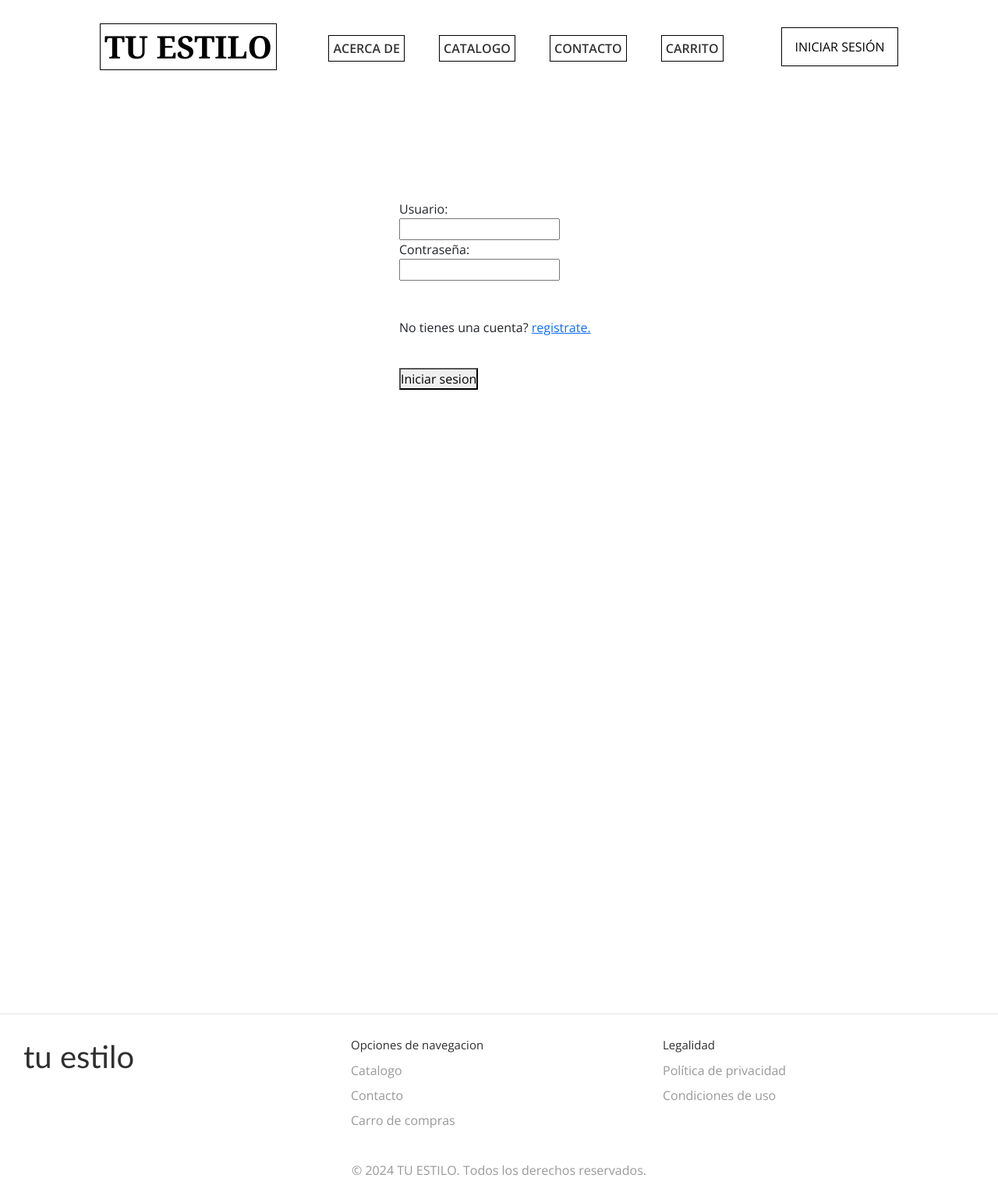
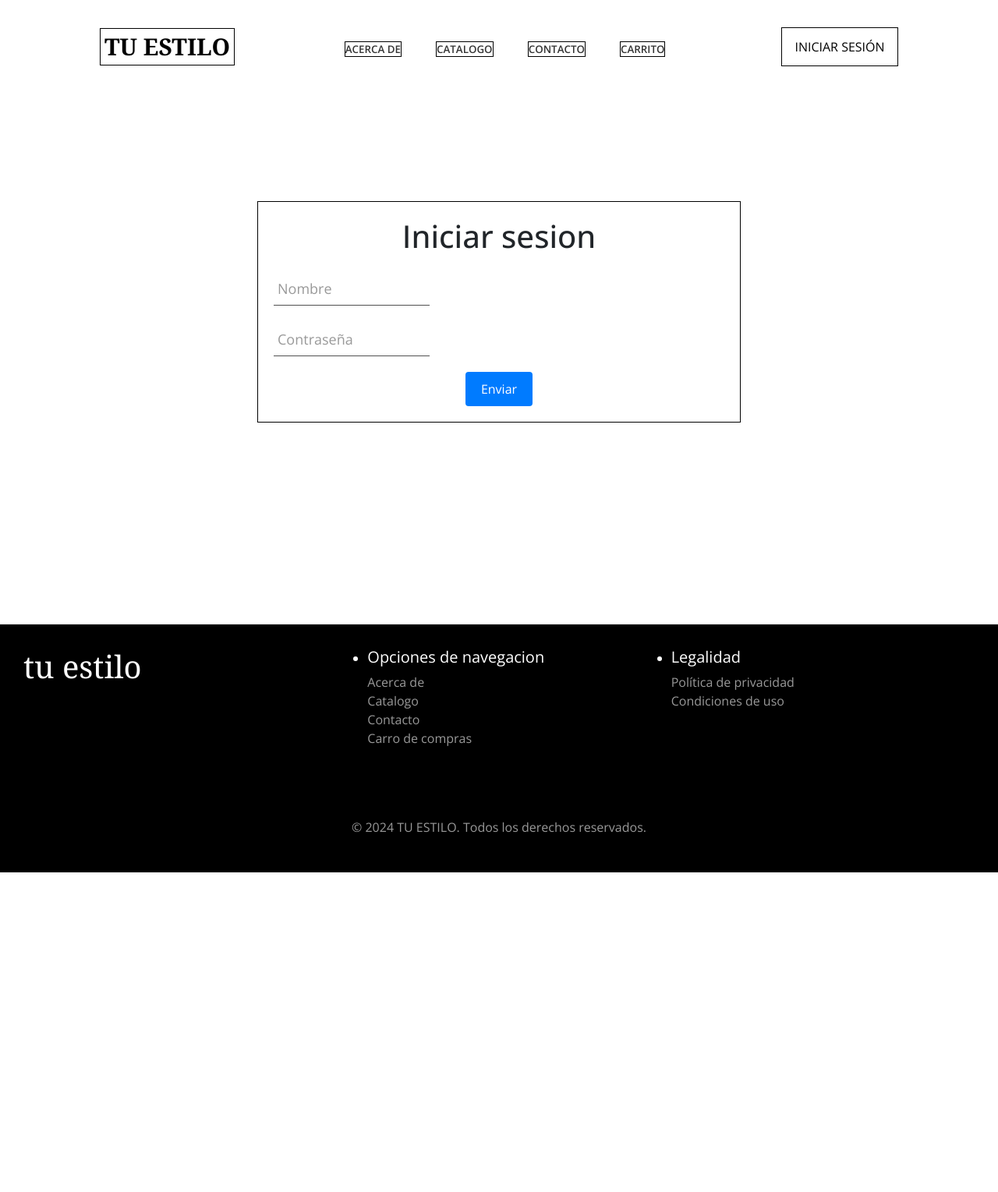
Before and after one commit to matiasfel/UNI-TUESTILO, a Django app: page /accounts/login/ in a window 1280 px wide. Shown: the whole page at 78% size. After the commit the page ends 1119 px from the top, so only its background shows below. Run offline with Django 4.2, Linux system fonts and the light colour scheme; some libraries are stand-ins or nearby versions; some web fonts are replaced.

Commit message:
Update all

```diff
--- a/tuestilo/static/css/styles.css
+++ b/tuestilo/static/css/styles.css
@@ -393,10 +400,182 @@
      /*  contents */
 /*  ----------------- */
 
- .container .row h2 {
+/* .carousel-caption {
+  position: absolute;
+  top: 0;
+  left: 0;
+  width: 100%;
+  height: 100%;
+  display: flex;
+  justify-content: center;
+  align-items: center;
+}
+
+.carousel-text {
+  position: absolute;
+  top: 50%;
+  left: 50%;
+  transform: translate(-50%, -50%);
+  background-color: rgba(255, 255, 255, 0.5);
+  padding: 20px;
+  color: white;
+  text-align: center;
+  width: 100%;
+}
+
+.carousel-text h1 {
+  color: #000000;
   font-family: Georgia, 'Times New Roman', Times, serif;
+  font-size: 10dvh;
+  font-weight: bold;
+} */
+
+.hero-section {
+  background: #ffffff;
+  padding: 300px 0;
+}
+
+.hero-section a {
+  text-decoration: none;
+}
+
+.hero-title {
+  color: black;
+  opacity: 0.5;
+  font-size: 10dvh;
+  font-weight: 700;
+  margin: 20px;
+  transition: 0.6s;
+}
+
+.hero-title:hover {
+  opacity: 1;
+}
+
+/* .hero-subtitle {
+  color: black;
+  font-size: 1.5rem;
+  margin-bottom: 30px;
   margin: 10px;
-   font-size: 15vw;
+} */
+
+/* Estilos para el formulario */
+
+.login-container {
+  display: flex;
+  justify-content: center;
+  align-items: center;
+  width: 100%;
+  height: 100vh;
+  background-color: #ffffff; /* Color de fondo opcional para propósitos de visualización */
+}
+
+.login-box {
+  border: 1px solid black;
+  width: 620px; /* Reducido el ancho para que sea más adecuado para pantallas */
+  padding: 20px; /* Añadido padding para separar el contenido del borde */
+  background-color: #fff; /* Fondo blanco para el formulario */
+}
+
+.login-box .login-title {
+  text-align: center;
+  margin-bottom: 20px; /* Espacio debajo del título */
+}
+
+.inputs {
+  margin-bottom: 20px; /* Espacio entre grupos de entradas */
+}
+
+.enviar {
+  text-align: center;
+}
+
+.enviar button {
+  padding: 10px 20px;
+  font-size: 16px;
+  background-color: #007bff;
+  color: #fff;
+  border: none;
+  border-radius: 4px;
+  cursor: pointer;
+}
+
+.enviar button:hover {
+  background-color: #0056b3;
+}
+
+/*  INPUTS  */
+
+  .wave-group {
+    position: relative;
+  }
+
+  .wave-group .input {
+    font-size: 16px;
+    padding: 10px 10px 10px 5px;
+    display: block;
+    width: 200px;
+    border: none;
+    border-bottom: 1px solid #515151;
+    background: transparent;
+  }
+
+  .wave-group .input:focus {
+    outline: none;
+  }
+
+  .wave-group .label {
+    color: #999;
+    font-size: 18px;
+    font-weight: normal;
+    position: absolute;
+    pointer-events: none;
+    left: 5px;
+    top: 10px;
+    display: flex;
+  }
+
+  .wave-group .label-char {
+    transition: 0.2s ease all;
+    transition-delay: calc(var(--index) * .05s);
+  }
+
+  .wave-group .input:focus ~ label .label-char,
+  .wave-group .input:valid ~ label .label-char {
+    transform: translateY(-20px);
+    font-size: 14px;
+    color: #5264AE;
+  }
+
+  .wave-group .bar {
+    position: relative;
+    display: block;
+    width: 200px;
+  }
+
+  .wave-group .bar:before,.wave-group .bar:after {
+    content: '';
+    height: 2px;
+    width: 0;
+    bottom: 1px;
+    position: absolute;
+    background: #5264AE;
+    transition: 0.2s ease all;
+    -moz-transition: 0.2s ease all;
+    -webkit-transition: 0.2s ease all;
+  }
+
+  .wave-group .bar:before {
+    left: 50%;
+  }
+
+  .wave-group .bar:after {
+    right: 50%;
+  }
+
+  .wave-group .input:focus ~ .bar:before,
+  .wave-group .input:focus ~ .bar:after {
+    width: 50%;
   }
 
 /* ------------------------------------- */
@@ -405,16 +584,22 @@
 
 .footer {
   display: flex;
-    flex-flow: row wrap;
-    padding: 30px 30px 20px 30px;
-    color: #2f2f2f;
-    background-color: #fff;
+  flex-wrap: wrap;
+  padding: 30px;
+  color: #ffffff;
+  background-color: #000000;
   border-top: 1px solid #e5e5e5;
-    margin-top: 100vh;
 }
 
 .footer > * {
-    flex:  1 100%;
+  flex: 1 100%;
+}
+
+.footer__logo {
+  font-family: Georgia, 'Times New Roman', Times, serif;
+  font-weight: 100;
+  text-transform: lowercase;
+  font-size: 2.5rem;
 }
 
 .footer__addr {
@@ -422,99 +607,60 @@
   margin-bottom: 2em;
 }
 
-  .footer__logo {
-    font-family: 'Gill Sans', 'Gill Sans MT', Calibri, 'Trebuchet MS', sans-serif, cursive;
+.footer__addr h1 {
+  font-size: 2.5rem;
   font-weight: 100;
-    text-transform: lowercase;
-    font-size: 2.5rem;
+  margin: 0;
 }
 
-  .footer__addr h2 {
-    margin-top: 1.3em;
-    font-size: 15px;
-    font-weight: 400;
+.footer__nav {
+  display: flex;
+  flex-wrap: wrap;
+}
+
+.nav__item {
+  flex: 1 50%;
+  margin-right: 1.25em;
 }
 
 .nav__title {
   font-weight: 400;
-    font-size: 15px;
+  font-size: 20px;
 }
 
-  .footer address {
-    font-style: normal;
-    color: #999;
-  }
-
-  .footer ul {
+.nav__ul {
   list-style: none;
   padding-left: 0;
 }
 
-  .footer li {
-    line-height: 2em;
-  }
-
-  .footer a {
-    text-decoration: none;
-  }
-
-  .footer__nav {
-    display: flex;
-      flex-flow: row wrap;
-  }
-
-  .footer__nav > * {
-    flex: 1 50%;
-    margin-right: 1.25em;
-  }
-
 .nav__ul a {
   color: #999;
-  }
-
-  .nav__ul--extra {
-    column-count: 2;
-    column-gap: 1.25em;
+  text-decoration: none;
 }
 
 .legal {
   display: flex;
   justify-content: center;
-    top: 100%;
-    flex-wrap: wrap;
   color: #999;
-  }
-
-  .legal__links {
-    display: flex;
-    align-items: center;
+  text-align: center;
+  margin-top: 50px;
 }
 
 /* ------------------------------------- */
 /*             Media querys */
 /* ------------------------------------- */
 
-  @media screen and (min-width: 24.375em) {
-      .legal .legal__links {
-        margin-left: auto;
-      }
+@media screen and (min-width: 40.375em) {
+  .footer__nav {
+    flex: 2;
   }
 
-  @media screen and (min-width: 40.375em) {
-    .footer__nav > * {
+  .nav__item {
     flex: 1;
   }
 
-    .nav__item--extra {
-      flex-grow: 2;
-    }
-
   .footer__addr {
-      flex: 1 0px;
-    }
-
-    .footer__nav {
-      flex: 2 0px;
+    flex: 1;
   }
 }
 
--- a/tuestilo/static/scripts/main.js
+++ b/tuestilo/static/scripts/main.js
@@ -7,3 +7,34 @@
 function closeNav(){
     document.getElementById("mobile-menu").style.transform = "translateX(-100%)";
 }
+
+/* Validacion formulario */
+
+function validateForm() {
+    var username = document.getElementById('id_username').value;
+    var password = document.getElementById('id_password').value;
+    var usernameError = document.getElementById('usernameError');
+    var passwordError = document.getElementById('passwordError');
+    var isValid = true;
+
+    // Reset error messages
+    usernameError.innerHTML = '';
+    passwordError.innerHTML = '';
+
+    // Username validation (numeric characters only and minimum length)
+    if (!/^\d+$/.test(username)) {
+        usernameError.innerHTML = 'Username must contain only numbers.';
+        isValid = false;
+    } else if (username.length < 6) {
+        usernameError.innerHTML = 'Username must be at least 6 characters long.';
+        isValid = false;
+    }
+
+    // Password validation (minimum length)
+    if (password.length < 8) {
+        passwordError.innerHTML = 'Password must be at least 8 characters long.';
+        isValid = false;
+    }
+
+    return isValid;
+}
--- a/tuestilo/templates/registration/login.html
+++ b/tuestilo/templates/registration/login.html
@@ -3,35 +3,63 @@
 {% block title %}
     > Inicio de sesion
 {% endblock %}
-
+    <!--  -->
 {% block styles %}
     <style>
-        .login-form {
-            display: flex;
-            justify-items: center;
-            align-items: cen;
-            margin-top: 32vh;
-            margin-left: 40%;
-        }
+
     </style>
 {% endblock %}
 
 {% block content %}
-    <div class="login-form">
-        <form action="" method="post">
+<div class="login-container">
+    <div class="login-box">
+        <form method="post">
             {% csrf_token %}
-            Usuario: <br><input type="text" name="username">
-            <br>
-            Contraseña: <br><input type="password" name="password">
-            <br>
-            <br><br>
-            <p>No tienes una cuenta? <a href="{% url 'register' %}">registrate.</a></p>
-            <br>
-            <button type="submit">Iniciar sesion</button>
+            <div class="login-title">
+                <h1>Iniciar sesion</h1>
+            </div>
+            <div class="inputs">
+                <div class="wave-group">
+                    <input required="" type="text" class="input" name="username">
+                    <span class="bar"></span>
+                    <label class="label">
+                      <span class="label-char" style="--index: 0">N</span>
+                      <span class="label-char" style="--index: 1">o</span>
+                      <span class="label-char" style="--index: 2">m</span>
+                      <span class="label-char" style="--index: 4">b</span>
+                      <span class="label-char" style="--index: 5">r</span>
+                      <span class="label-char" style="--index: 6">e</span>
+                    </label>
+                </div>
+            </div>
+            <div class="inputs">
+                <div class="wave-group">
+                    <input required="" type="password" class="input" name="password">
+                    <span class="bar"></span>
+                    <label class="label">
+                      <span class="label-char" style="--index: 0">C</span>
+                      <span class="label-char" style="--index: 1">o</span>
+                      <span class="label-char" style="--index: 2">n</span>
+                      <span class="label-char" style="--index: 3">t</span>
+                      <span class="label-char" style="--index: 4">r</span>
+                      <span class="label-char" style="--index: 5">a</span>
+                      <span class="label-char" style="--index: 6">s</span>
+                      <span class="label-char" style="--index: 7">e</span>
+                      <span class="label-char" style="--index: 8">ñ</span>
+                      <span class="label-char" style="--index: 9">a</span>
+                    </label>
+                </div>
+            </div>
+            <div class="enviar">
+                <button>Enviar</button>
+            </div>
         </form>
     </div>
+</div>
 {% endblock %}
 
+
+
 {% block script %}
-    <script></script>
+    <!--  -->
 {% endblock %}
--- a/tuestilo/templates/tuestilo/base.html
+++ b/tuestilo/templates/tuestilo/base.html
@@ -12,6 +12,7 @@
     <link rel="stylesheet" href="https://cdnjs.cloudflare.com/ajax/libs/font-awesome/5.15.3/css/all.min.css">
     <link rel='stylesheet' href='https://cdn-uicons.flaticon.com/2.4.2/uicons-regular-rounded/css/uicons-regular-rounded.css'>
     <link rel='stylesheet' href='https://cdn-uicons.flaticon.com/2.4.2/uicons-bold-rounded/css/uicons-bold-rounded.css'>
+    <link rel='stylesheet' href='https://cdn-uicons.flaticon.com/2.4.2/uicons-brands/css/uicons-brands.css'>
 
     {% block styles %}
     {% endblock %}
@@ -66,51 +67,47 @@
           </svg>
         </a>
 
-        <div class="overlay" id="mobile-menu" style="cursor: pointer;">
+        <div class="overlay" id="mobile-menu">
           <p onclick="closeNav()" class="close">&times;</p>
           <div class="overlay-content">
             <h1>YOUR STYLE</h1>
-            <hr style="width: 100%; color: aliceblue;">
-              <br>
-              <a href="{% url 'carro' %}"    class="overlay-links">Carrito</a>
-              <a href="{% url 'catalogo' %}" class="overlay-links">Catalogo</a>
+            <hr>
+            <div class="menu-links">
+              <a href="{% url 'carro' %}" class="overlay-links">Carrito</a>
+              <a href="{% url 'catalogo' %}" class="overlay-links">Catálogo</a>
               <a href="{% url 'contacto' %}" class="overlay-links">Contacto</a>
-              <a href="{% url 'info' %}"     class="overlay-links">Acerca de</a>
+              <a href="{% url 'info' %}" class="overlay-links">Acerca de</a>
               {% if request.user.is_authenticated %}
-                <a href="{% url 'logout' %}" class="overlay-links">Cerrar sesion</a>
+                <a href="{% url 'logout' %}" class="overlay-links">Cerrar sesión</a>
               {% else %}
-                <a href="{% url 'login' %}"  class="overlay-links">Iniciar sesion</a>
+                <a href="{% url 'login' %}" class="overlay-links">Iniciar sesión</a>
               {% endif %}
-              <br>
-            <hr style="width: 100%; color: aliceblue;">
-
+            </div>
+            <hr>
             <div class="social-links">
               <a href="https://www.facebook.com/DuocUC/?locale=es_LA" target="_blank" class="social-icon">
                 <i class="fab fa-facebook-f"></i>
               </a>
               <a href="https://x.com/DuocUC?ref_src=twsrc%5Egoogle%7Ctwcamp%5Eserp%7Ctwgr%5Eauthor" target="_blank" class="social-icon">
-                <i class="fab fa-twitter"></i>
+                <i class="fi fi-brands-twitter-alt" style="margin-top: 5px;"></i>
               </a>
               <a href="https://www.instagram.com/duoc_vina/" target="_blank" class="social-icon">
                 <i class="fab fa-instagram"></i>
               </a>
             </div>
-
           </div>
         </div>
     </header>
 
     {% block content %}
 
-      {% if request.user.is_authenticated %}
-        <section class="banner">
-          <h1>Hola, {{ user.get_username }}</h1>
-        </section>
-      {% else %}
-        <div id="carouselExampleSlidesOnly" class="carousel slide" data-bs-ride="carousel">
+    <div id="carouselExampleSlidesOnly" class="carousel slide carousel-fade" data-bs-ride="carousel">
       <div class="carousel-inner">
         <div class="carousel-item active" data-bs-interval="5000">
           <img class="bd-placeholder-img bd-placeholder-img-lg d-block w-100 img-fluid" src="{% static 'img/carousel-img/bg-carousel-1.jpg' %}" style="object-fit: cover; height: 100vh;">
+<!--               <div class="carousel-text d-none d-md-block">
+            <h1>YOUR STYLE</h1>
+          </div> -->
         </div>
         <div class="carousel-item" data-bs-interval="5000">
           <img class="bd-placeholder-img bd-placeholder-img-lg d-block w-100 img-fluid" src="{% static 'img/carousel-img/bg-carousel-2.jpg' %}" style="object-fit: cover; height: 100vh;">
@@ -144,22 +141,23 @@
       </button>
     </div>
 
+    <section class="hero-section">
       <div class="container text-center">
         <div class="row">
           <div class="col">
-              <h2>YOUR STYLE</h2>
+            <a href="{% url 'catalogo' %}">
+              <h1 class="hero-title"">
+                Descubre tu propio estilo
+              <span style="font-size: 50px; color: cadetblue;">
+                ¡Hazme click!
+              </span>
+              </h1>
+            </a>
+<!--                 <p class="hero-subtitle">Explora nuestra colección única y encuentra prendas que te inspiren.</p> -->
           </div>
         </div>
       </div>
-
-        <div class="container-fluid bg-black text-center" style="height: 50vh;">
-          <div class="row">
-            <div class="col">
-
-            </div>
-          </div>
-        </div>
-      {% endif %}
+    </section>
 
     {% endblock %}
 
@@ -171,25 +169,24 @@
       <ul class="footer__nav">
         <li class="nav__item">
           <h2 class="nav__title">Opciones de navegacion</h2>
-
           <ul class="nav__ul">
             <li>
-              <a href="#">Catalogo</a>
+              <a href="{% url 'info' %}">Acerca de</a>
             </li>
-
             <li>
-              <a href="#">Contacto</a>
+              <a href="{% url 'catalogo' %}">Catalogo</a>
             </li>
-
             <li>
-              <a href="#">Carro de compras</a>
+              <a href="{% url 'contacto' %}">Contacto</a>
             </li>
+            <li>
+              <a href="{% url 'carro' %}">Carro de compras</a>
+            </li>
+            <br>
           </ul>
         </li>
-
         <li class="nav__item">
           <h2 class="nav__title">Legalidad</h2>
-
           <ul class="nav__ul">
             <li>
               <a href="#">Política de privacidad</a>
@@ -198,15 +195,13 @@
             <li>
               <a href="#">Condiciones de uso</a>
             </li>
-
           </ul>
         </li>
       </ul>
-
-    </footer>
       <div class="legal">
         <p>&copy; 2024 TU ESTILO. Todos los derechos reservados.</p>
       </div>
+    </footer>
 
     {% block scripts %}
     {% endblock %}
```
Also changed, not shown: other parts of tuestilo/static/css/styles.css (+24 -17 lines), tuestilo/templates/tuestilo/carro.html (+14 -0 lines), tuestilo/templates/tuestilo/catalogo.html (+30 -1 lines), tuestilo/templates/tuestilo/contacto.html (+30 -1 lines), tuestilo/templates/tuestilo/info.html (+30 -1 lines), db.sqlite3, tuestilo/static/img/after-login.jpg (deleted), tuestilo/static/img/carousel-img/bg-carousel-3.jpg, tuestilo/static/img/carousel-img/bg-carousel-6.jpg. Lines whose indentation alone changed are shown as unchanged.
